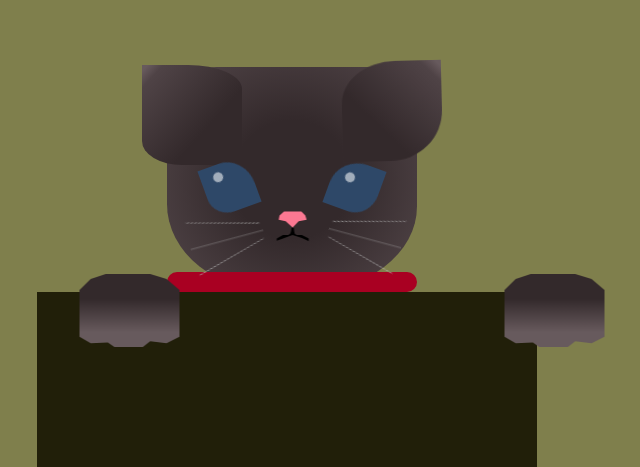
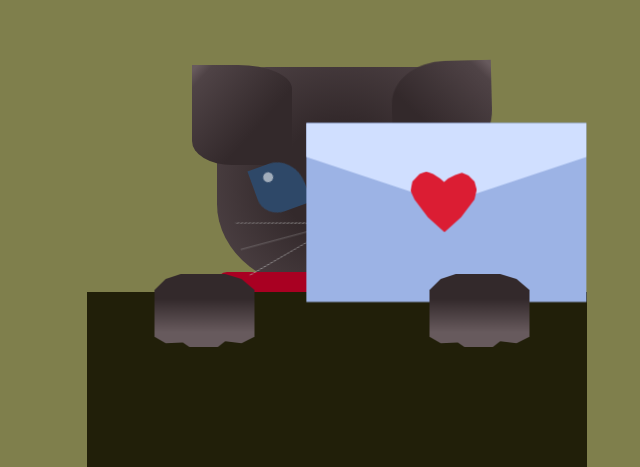
Before and after one commit to zoffhia/prj-002, a plain HTML site: page index.html in a window 1280 px wide. Shown: the part 333-800 px from the top of the page, without its empty margins (368-1008 px from the left). Drawn offline with Linux system fonts and the light colour scheme.

Commit message:
Update style.css

```diff
--- a/style.css
+++ b/style.css
@@ -6,7 +6,6 @@ html, body {
 }
 
 .container {
-margin: auto;
     position: relative;
     left: 50%;
     top: 50%;
@@ -14,7 +13,7 @@ margin: auto;
 }
 
 .main{
-    position: relative;
+    position: absolute;
 	left: 50%;
     bottom: 0;
     transform: translate(-50%, -50%);
```
